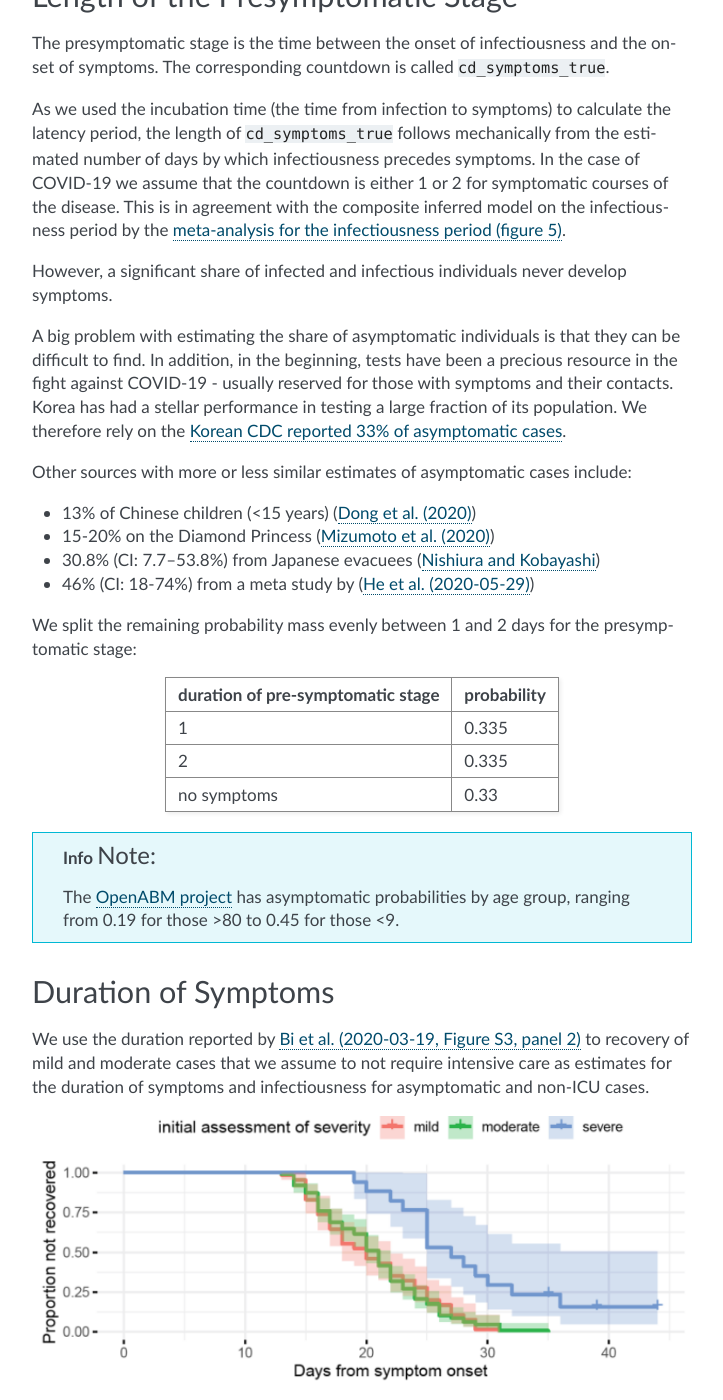
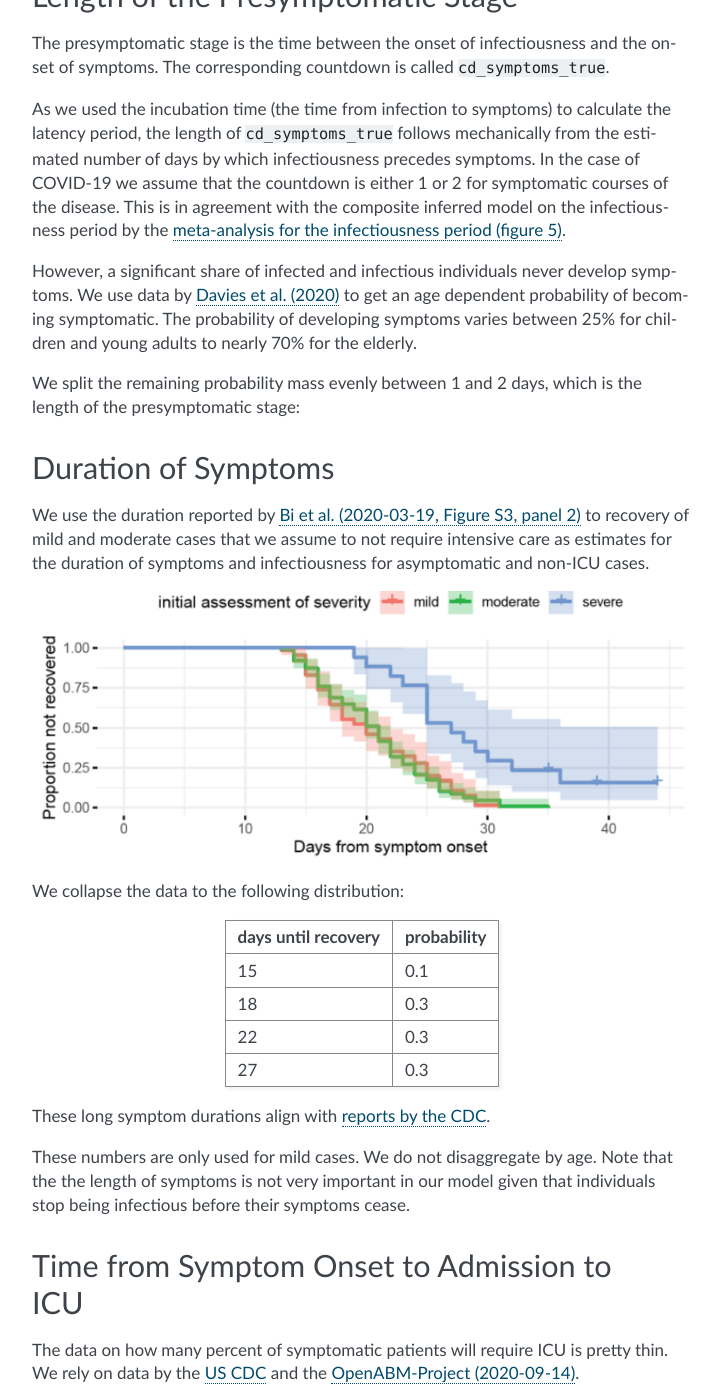
Before and after one commit to covid-19-impact-lab/sid, a Sphinx documentation site: the page built from docs/source/reference_guides/epi_params.rst, in a window 1280 px wide and 1400 px high, scrolled down 4454 px. Shown: the whole window, without its empty margins (388-1111 px from the left). Built offline with Sphinx 7.4.7, drawn with Linux system fonts in a browser that asks for light colours; pages that are not in the unit, such as notebooks, are missing from menus.

Commit message:
Update epi params documentation to the new source for symptomatics.

```diff
--- a/docs/source/reference_guides/epi_params.rst
+++ b/docs/source/reference_guides/epi_params.rst
@@ -296,42 +296,47 @@ period by the `meta-analysis for the infectiousness period (figure 5)
 <https://bmjopen.bmj.com/content/bmjopen/10/8/e039856.full.pdf>`_.
 
 However, a significant share of infected and infectious individuals never develop
-symptoms.
+symptoms. We use data by `Davies et al. (2020) <https://go.nature.com/3cvLs7L>`_
+to get an age dependent probability of becoming symptomatic. The probability of
+developing symptoms varies between 25% for children and young adults to nearly 70%
+for the elderly.
 
-A big problem with estimating the share of asymptomatic individuals is that they can be
-difficult to find. In addition, in the beginning, tests have been a precious resource in
-the fight against COVID-19 - usually reserved for those with symptoms and their
-contacts. Korea has had a stellar performance in testing a large fraction of its
-population. We therefore rely on the `Korean CDC reported 33% of asymptomatic cases
-<https://www.ijidonline.com/article/S1201-9712(20)30344-1/abstract>`_.
+.. A big problem with estimating the share of asymptomatics is that they can be
+.. difficult to find. In addition, in the beginning, tests were a precious resource in
+.. the fight against COVID-19 - usually reserved for those with symptoms and their
+.. contacts. Korea has had a stellar performance in testing a large fraction of its
+.. population. We therefore rely on the `Korean CDC reported 33% of asymptomatic cases
+.. <https://www.ijidonline.com/article/S1201-9712(20)30344-1/abstract>`_.
+..
+.. Other sources with more or less similar estimates of asymptomatic cases include:
+..
+.. - 13% of Chinese children (<15 years) (`Dong et al. (2020)
+..   <https://pediatrics.aappublications.org/content/145/6/e20200702>`_)
+.. - 15-20% on the Diamond Princess (`Mizumoto et al. (2020)
+..   <https://www.eurosurveillance.org/content/10.2807/
+..   1560-7917.ES.2020.25.10.2000180/#html_fulltext>`_)
+.. - 30.8% (CI: 7.7–53.8%) from Japanese evacuees (`Nishiura and Kobayashi
+..   <https://www.ncbi.nlm.nih.gov/pmc/articles/PMC7270890/>`_)
+.. - 46% (CI: 18-74%) from a meta study by (`He et al. (2020-05-29)
+..   <https://onlinelibrary.wiley.com/doi/full/10.1002/jmv.26041>`_)
+..
 
-Other sources with more or less similar estimates of asymptomatic cases include:
+We split the remaining probability mass evenly between 1 and 2 days, which is the
+length of the presymptomatic stage:
 
-- 13% of Chinese children (<15 years) (`Dong et al. (2020)
-  <https://pediatrics.aappublications.org/content/145/6/e20200702>`_)
-- 15-20% on the Diamond Princess (`Mizumoto et al. (2020)
-  <https://www.eurosurveillance.org/content/10.2807/
-  1560-7917.ES.2020.25.10.2000180/#html_fulltext>`_)
-- 30.8% (CI: 7.7–53.8%) from Japanese evacuees (`Nishiura and Kobayashi
-  <https://www.ncbi.nlm.nih.gov/pmc/articles/PMC7270890/>`_)
-- 46% (CI: 18-74%) from a meta study by (`He et al. (2020-05-29)
-  <https://onlinelibrary.wiley.com/doi/full/10.1002/jmv.26041>`_)
-
-We split the remaining probability mass evenly between 1 and 2 days for the
-presymptomatic stage:
-
-.. csv-table::
-    :header: "duration of pre-symptomatic stage", "probability"
-
-        1,0.335
-        2,0.335
-        no symptoms,0.33
-
-.. note::
-
-    The `OpenABM project <https://github.com/BDI-pathogens/OpenABM-Covid19/blob/master/
-    documentation/parameters/parameter_dictionary.md>`_ has asymptomatic probabilities
-    by age group, ranging from 0.19 for those >80 to 0.45 for those <9.
+..
+.. .. csv-table::
+..     :header: "duration of pre-symptomatic stage", "probability"
+..
+..         1,0.335
+..         2,0.335
+..         no symptoms,0.33
+..
+.. .. note::
+..
+..     The `OpenABM project <https://github.com/BDI-pathogens/OpenABM-Covid19/blob/master/
+..     documentation/parameters/parameter_dictionary.md>`_ has asymptomatic probabilities
+..     by age group, ranging from 0.19 for those >80 to 0.45 for those <9.
 
 
 Duration of Symptoms
```
